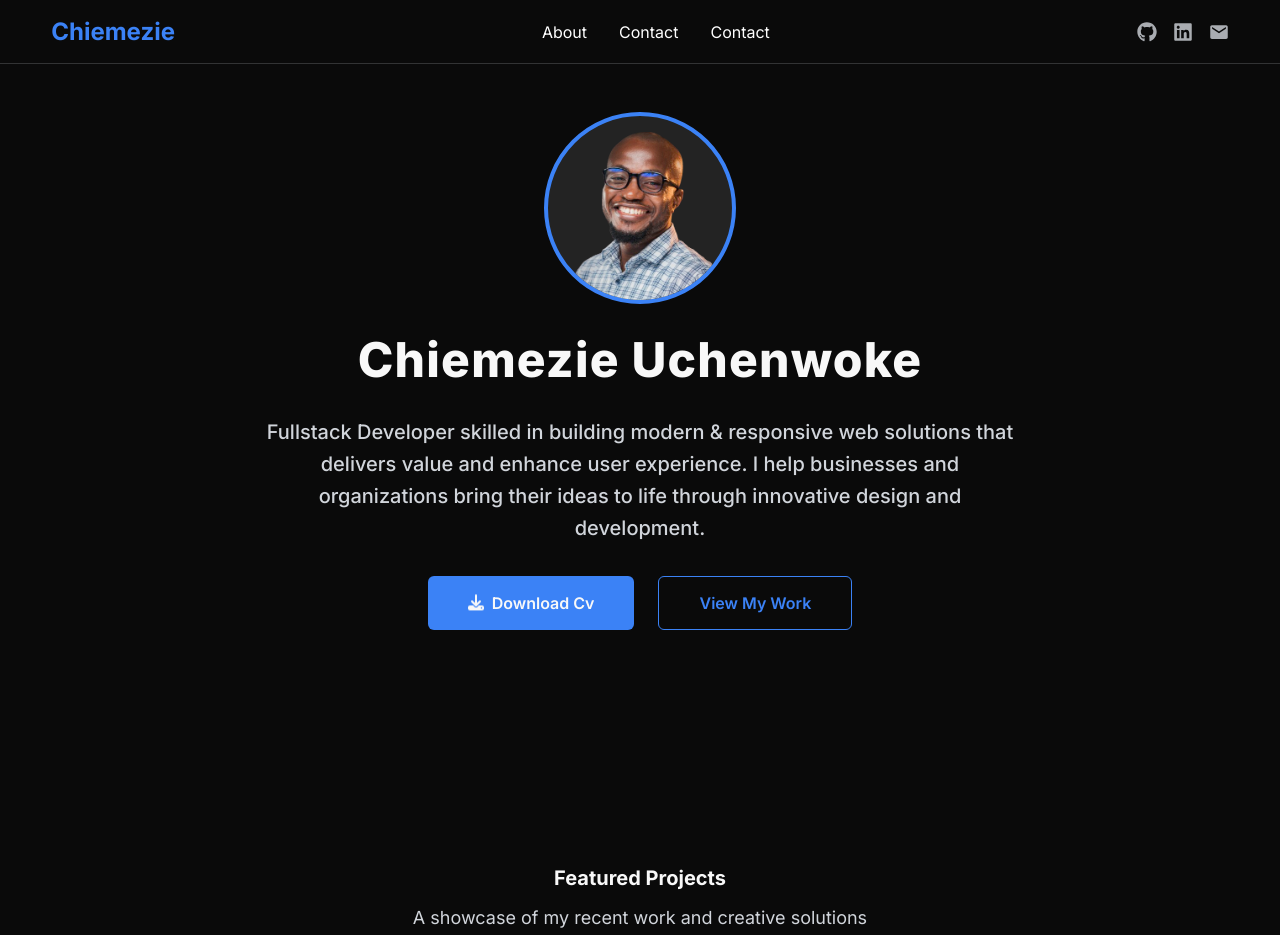
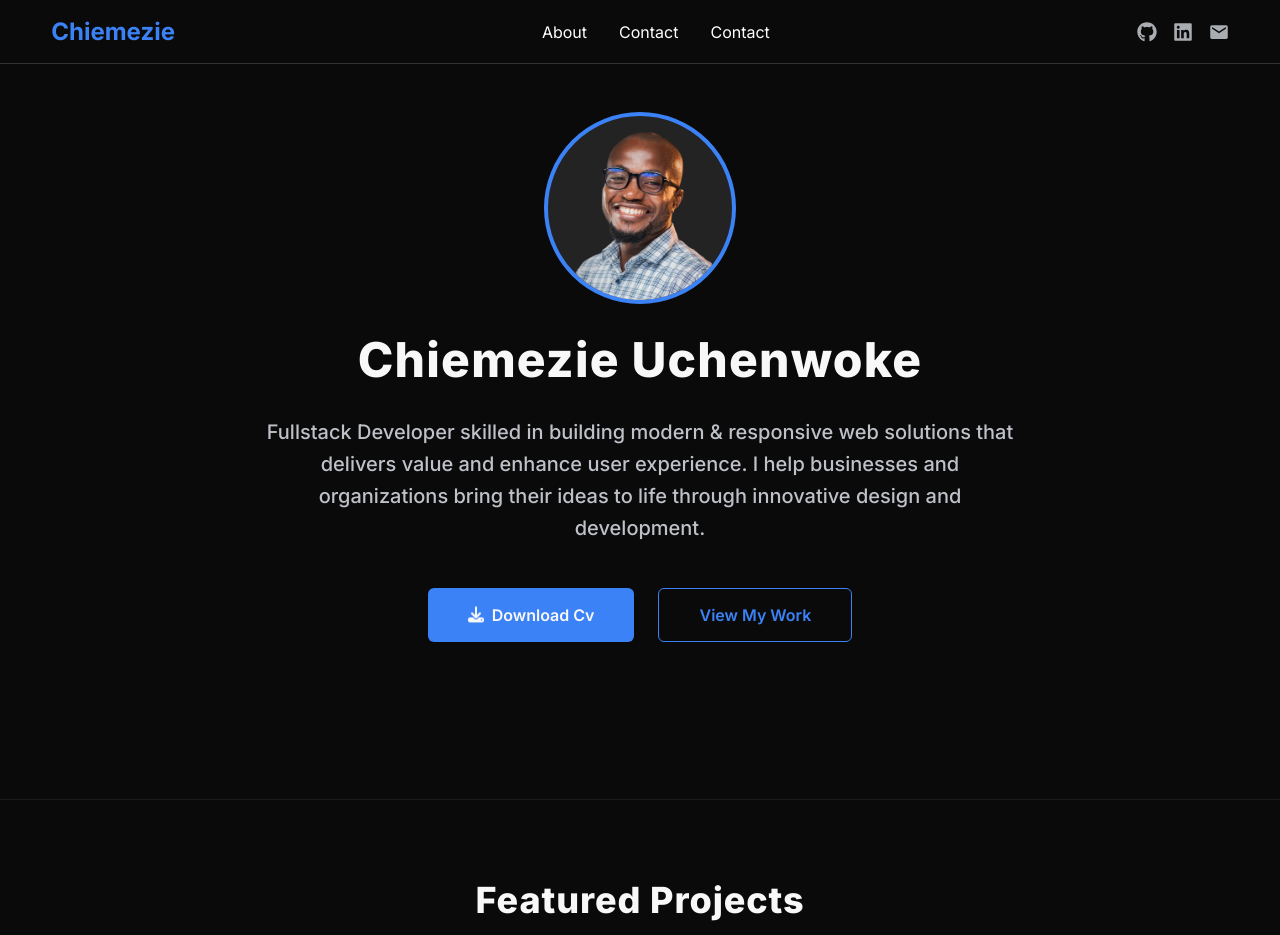
Before and after one commit to Chiemezie-Uchenwoke/portfolio, a React (Vite) app: page / in a window 1280 px wide. Shown: the top 935 px of the page. Built offline with nearby package versions, Linux system fonts and the light colour scheme.

Commit message:
Add project section Card component

```diff
--- a/src/components/Hero/Hero.jsx
+++ b/src/components/Hero/Hero.jsx
@@ -3,7 +3,7 @@ import { FaDownload } from "react-icons/fa6";
 
 const Hero = () => {
     return (
-        <section className="w-full flex flex-col gap-6 lg:gap-8 items-center min-h-[calc(100vh-4rem)] py-12">
+        <section className="w-full flex flex-col gap-6 lg:gap-8 items-center min-h-[calc(100vh-4rem)] py-12 border-b border-white-shade/7">
             <div className="border-3 md:border-4 border-pri-blue w-48 h-48 rounded-full overflow-hidden bg-white-shade/10">
                 <img
                     src={chiemeziePicture}
@@ -18,11 +18,11 @@ const Hero = () => {
                 Chiemezie Uchenwoke
             </h2>
 
-            <p className="text-lite-gray w-[90%] max-w-[39rem] lg:max-w-[47rem] text-center text-sm sm:text-base lg:text-[1.25rem] leading-6 sm:leading-7 lg:leading-8 font-medium">
+            <p className="text-lite-gray/90 w-[90%] max-w-[39rem] lg:max-w-[47rem] text-center text-sm sm:text-base lg:text-[1.25rem] leading-6 sm:leading-7 lg:leading-8 font-medium">
                 Fullstack Developer skilled in building modern & responsive web solutions that delivers value and enhance user experience. I help businesses and organizations bring their ideas to life through innovative design and development.
             </p>
 
-            <div className="px-4 w-full flex flex-col min-[450px]:flex-row min-[450px]:justify-center gap-4 sm:gap-6">
+            <div className="px-4 w-full flex flex-col min-[450px]:flex-row min-[450px]:justify-center gap-4 sm:gap-6 my-3">
                 <a
                     href="#"
                     className="bg-pri-blue text-white-shade py-3 lg:py-3.5 px-10 rounded-md font-semibold capitalize flex gap-2 items-center justify-center w-full text-center min-[450px]:w-fit hover:scale-105 duration-300 transition ease-in-out hover:bg-blue-600/90"
--- /dev/null
+++ b/src/components/Projects/ProjectCard.jsx
@@ -0,0 +1,9 @@
+const ProjectCard = () => {
+    return (
+        <div>
+
+        </div>
+    )
+}
+
+export default ProjectCard;
--- a/src/components/Projects/Projects.jsx
+++ b/src/components/Projects/Projects.jsx
@@ -1,13 +1,15 @@
 const Projects = () => {
     return (
-        <section className="container mt-16 flex flex-col items-center">
+        <section className="container mt-16 lg:mt-20 flex flex-col items-center">
             <div className="flex flex-col items-center gap-3">
-                <h2 className="text-white-shade capitalize font-bold text-xl">featured projects</h2>
+                <h2 className="text-white-shade capitalize font-extrabold text-xl sm:text-3xl lg:text-4xl tracking-wide">featured projects</h2>
 
-                <p className="text-lite-gray text-sm sm:text-base lg:text-lg text-center">
+                <p className="text-lite-gray text-sm sm:text-base lg:text-xl text-center">
                     A showcase of my recent work and creative solutions
                 </p>
             </div>
+
+
         </section>
     )
 }
```
Also changed, not shown: 1 other file (tests, documents, lock files or other folders).
